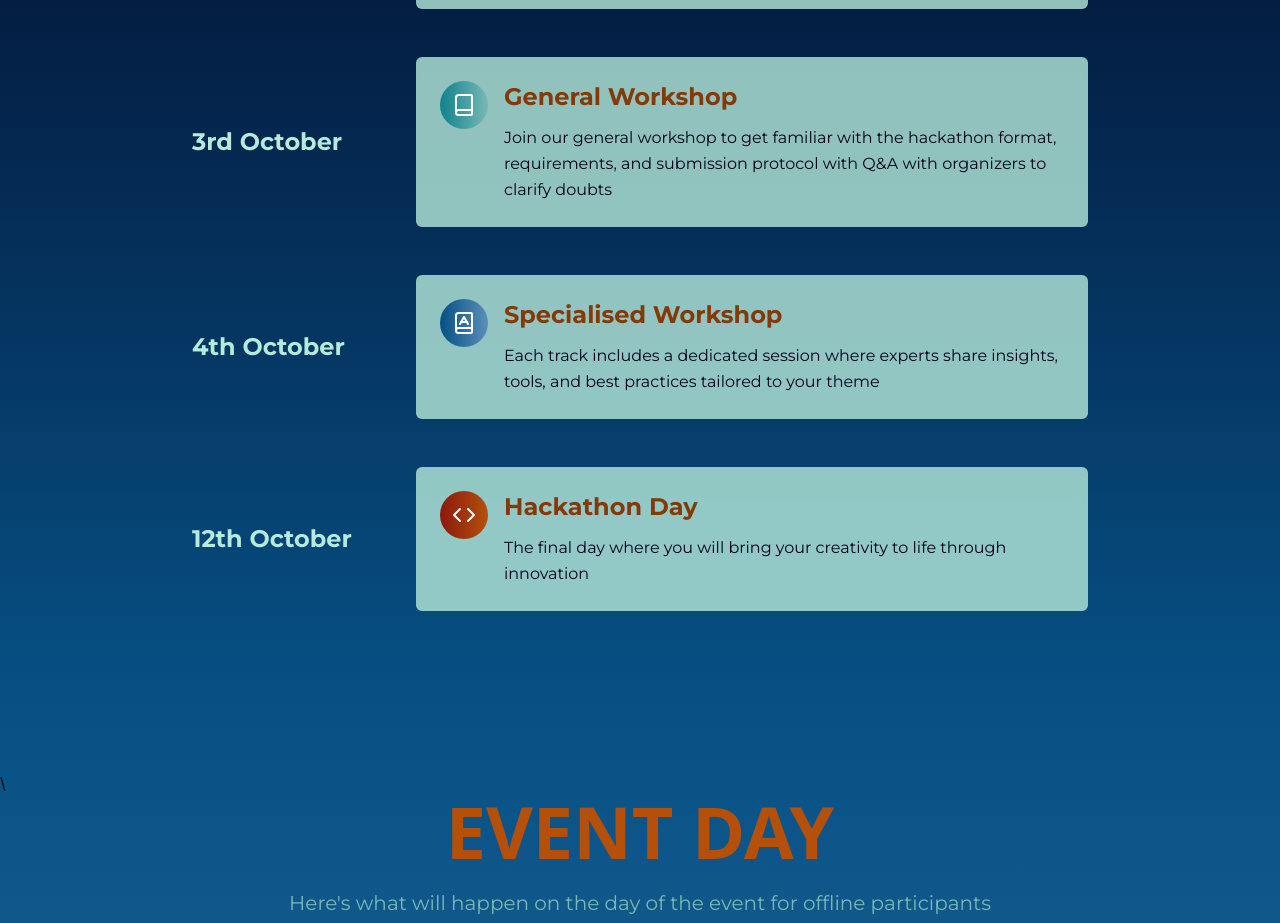
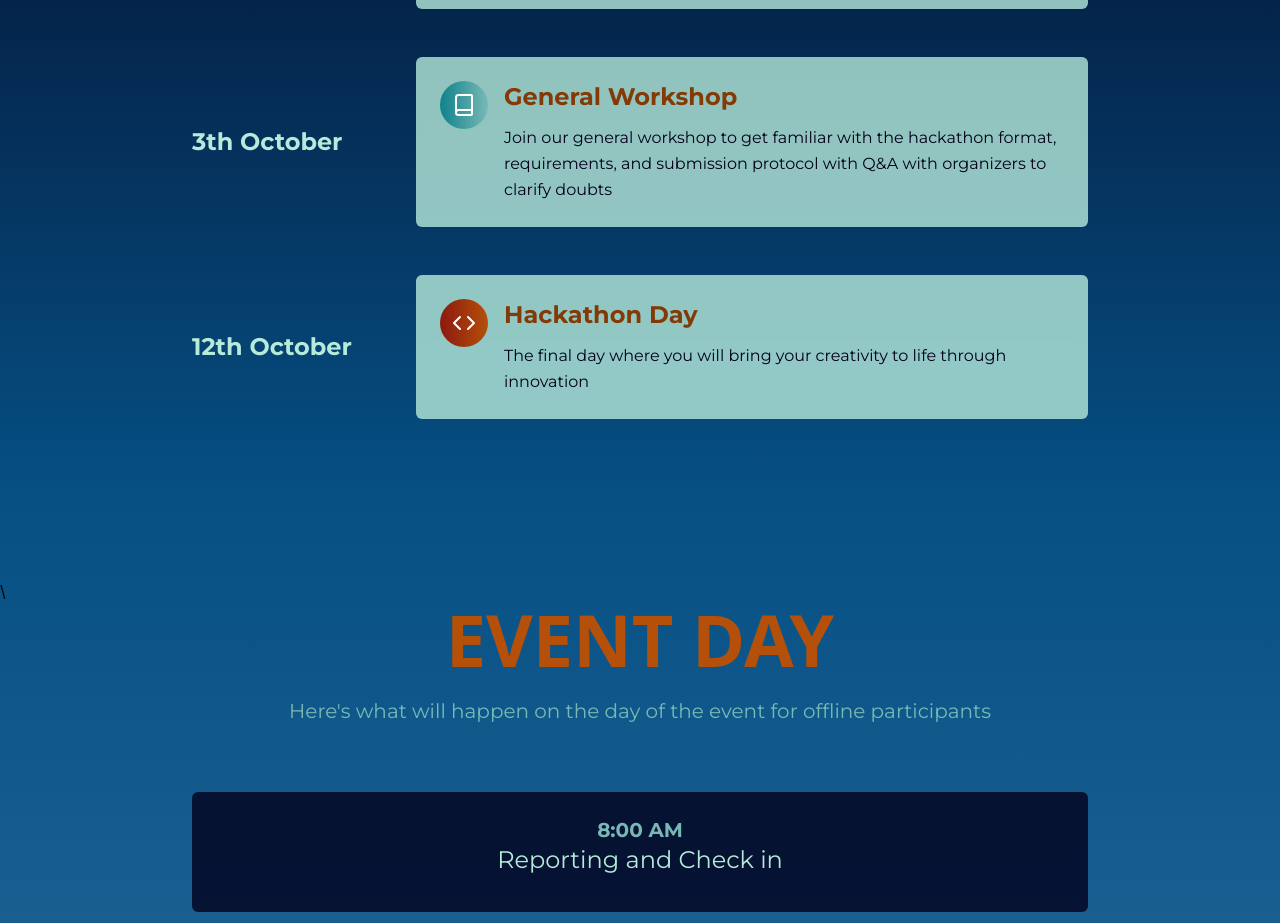
Before and after one commit to Slip2188/br1dge-hackathon, a React (Vite) app: page / in a window 1280 px wide. Shown: the part 5800-6723 px from the top of the page. Built offline with nearby package versions, Linux system fonts and the light colour scheme; a web font is replaced by a local one.

Commit message:
Update #2

```diff
--- a/src/components/EventFlow.tsx
+++ b/src/components/EventFlow.tsx
@@ -1,4 +1,4 @@
-import { Book, Users, BookA, Code } from 'lucide-react';
+import { Book, Users, Code } from 'lucide-react';
 
 export default function EventFlow() {
   const schedule = [
@@ -10,19 +10,19 @@ export default function EventFlow() {
       color: "from-[#b4500a] to-[#843a06]"
     },
     {
-      time: "3rd October",
+      time: "3th October",
       title: "General Workshop",
       description: "Join our general workshop to get familiar with the hackathon format, requirements, and submission protocol with Q&A with organizers to clarify doubts",
       icon: Book,
       color: "from-[#0f828c] to-[#78b9b5]"
     },
-    {
-      time: "4th October",
-      title: "Specialised Workshop",
-      description: "Each track includes a dedicated session where experts share insights, tools, and best practices tailored to your theme",
-      icon: BookA,
-      color: "from-[#065084] to-[#5b8fb9]"
-    },
+    // {
+    //   time: "4th October",
+    //   title: "Specialised Workshop",
+    //   description: "Each track includes a dedicated session where experts share insights, tools, and best practices tailored to your theme",
+    //   icon: BookA,
+    //   color: "from-[#065084] to-[#5b8fb9]"
+    // },
     {
       time: "12th October",
       title: "Hackathon Day",
```
